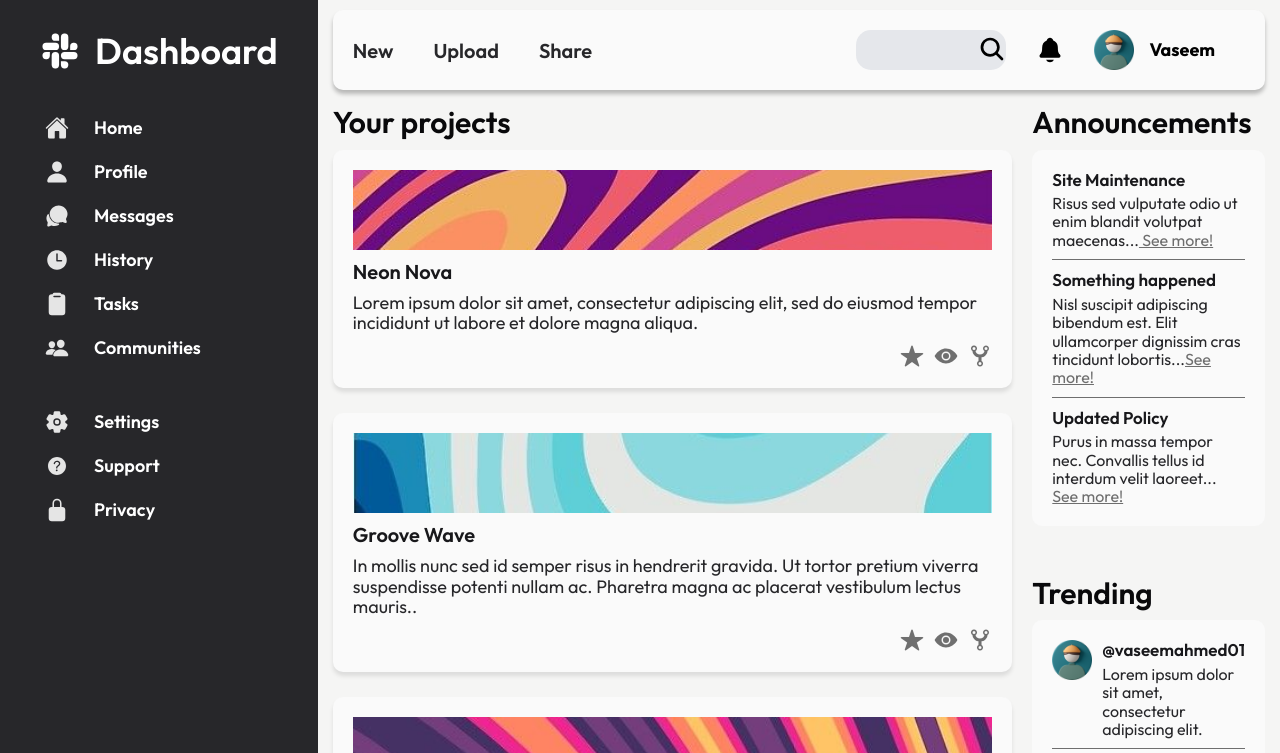
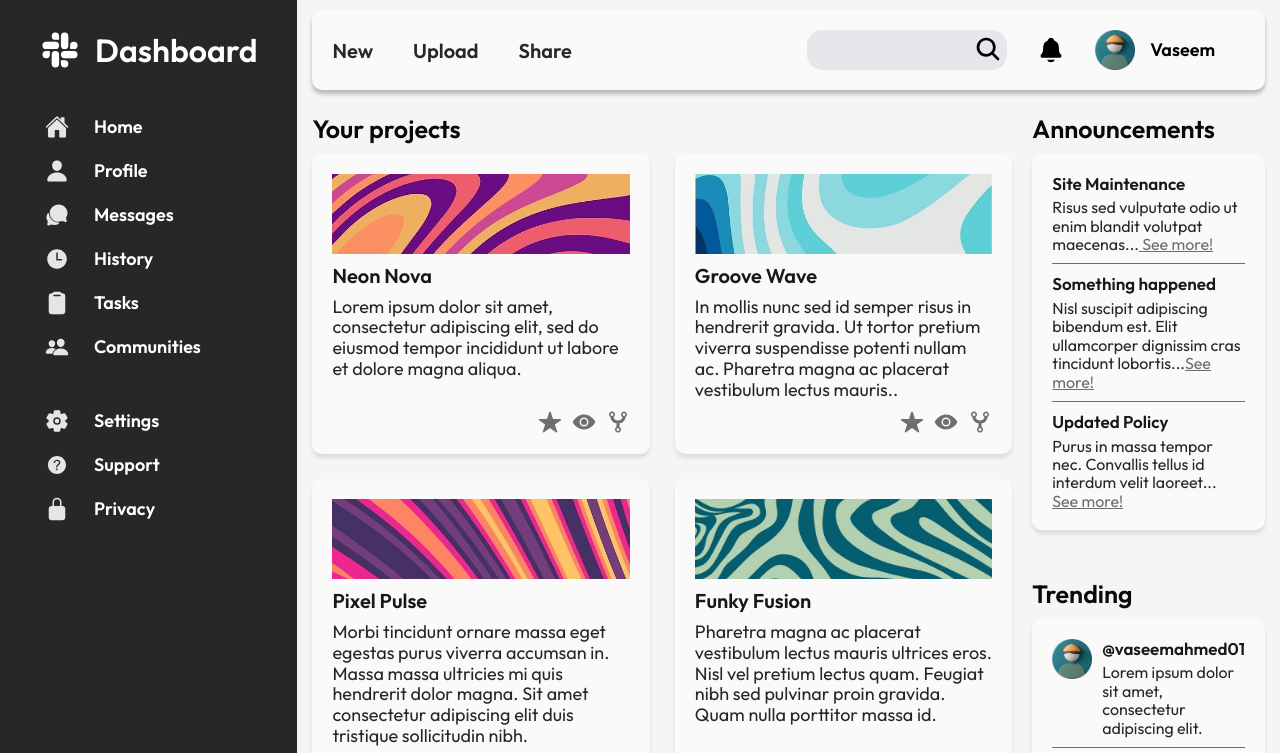
Before and after one commit to vaseemGit7/admin-dashboard, a plain HTML site: page index.html in a window 1280 px wide. Shown: the top 753 px of the page. Drawn offline with nearby package versions, Linux system fonts and the light colour scheme.

Commit message:
Fix font sizes

```diff
--- a/styles.css
+++ b/styles.css
@@ -73,12 +73,13 @@ body{
     border-radius: 15px;
     background-color: #E5E7EB;
     height: 40px;
+    width: 200px;
 }
 
 .search-icon{
     position: absolute;
     top:5px;
-    right:0;
+    right:5px;
     border: none;
     background-color: transparent;
     padding: 14px;
@@ -107,7 +108,7 @@ body{
 
 .profile-name{
     font-size: 1.8rem;
-    font-weight: 700;
+    font-weight: 600;
     align-self: center;
 }
 
@@ -133,7 +134,7 @@ body{
 }
 
 .logo-title{
-    font-size: 3.6rem;
+    font-size: 3.2rem;
     font-weight:600;
     color: white;
 }
@@ -169,17 +170,18 @@ ion-icon{
     grid-template-rows: auto;
     gap: 20px;
     padding-bottom: 30px;
+    padding-top: 10px;
 }
 
 .container-title{
-    font-size: 3rem;
+    font-size: 2.5rem;
     font-weight: 600;
     color: #09090b;
 }
 
 .projects{
     display: grid;
-    grid-template-columns: repeat(auto-fit,minmax(350px,1fr));
+    grid-template-columns: repeat(auto-fit,minmax(300px,1fr));
     gap: 25px;
 }
 
@@ -291,6 +293,7 @@ ion-icon{
     border-radius: 10px;
     gap: 10px;
     padding: 20px;
+    box-shadow: 0px 4px 4px 0px rgba(0, 0, 0, 0.10);
 }
 
 .announcement-title{
```
